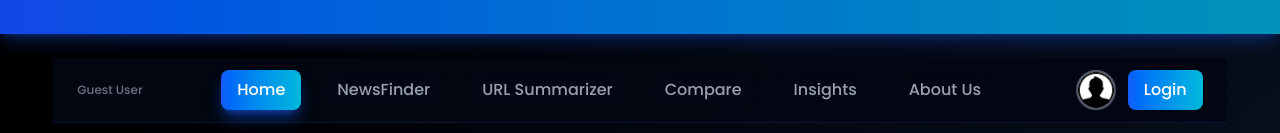
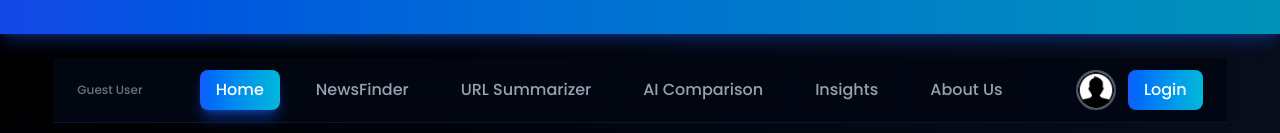
Before and after one commit to The-KrishVerma/NewsCloud, a React (Vite) app: page / in a window 1280 px wide. Shown: the part 406-539 px from the top of the page. Built offline with nearby package versions, Linux system fonts and the light colour scheme; no server answers.

Commit message:
Rename 'Compare' link to 'AI Comparison'

```diff
--- a/src/Components/Navbar.jsx
+++ b/src/Components/Navbar.jsx
@@ -82,7 +82,7 @@ const Navbar = () => {
             URL Summarizer
           </NavLink>
           <NavLink to="/compare" className={navLinkClass}>
-            Compare
+            AI Comparison
           </NavLink>
           <NavLink to="/analytics" className={navLinkClass}>
             Insights
```
